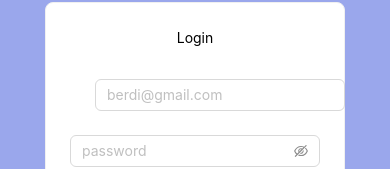
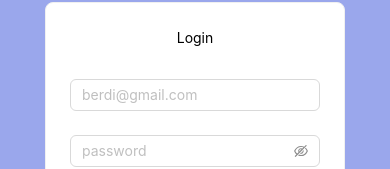
Before and after one commit to Shamil1001/todo-app, a React (Vite) app: page / in a window 390 px wide. Shown: the part 191-360 px from the top of the page. Built offline with nearby package versions, Linux system fonts and the light colour scheme.

Commit message:
register error fixed

```diff
--- a/src/pages/login.tsx
+++ b/src/pages/login.tsx
@@ -88,10 +88,11 @@ export default function Login() {
               rules={[{ message: "Please input your username!" }]}
             >
               <Input
-                style={{ marginLeft: "25px" }}
+                // style={{ marginLeft: "25px" }}
                 onChange={handleLogEmail}
                 placeholder="berdi@gmail.com"
                 value={email}
+                className="login_email"
               />
             </Form.Item>
 
@@ -108,6 +109,7 @@ export default function Login() {
                 type="password"
                 placeholder="password"
                 value={password}
+                className="login_password"
               />
             </Form.Item>
             {error && (
--- a/src/pages/register.css
+++ b/src/pages/register.css
@@ -24,5 +24,18 @@
   min-width: 300px;
   display: flex;
   justify-content: center;
+}
 
+.login_email{
+  margin-left: 25px;
 }
+
+@media (max-width: 575px) {
+  .login_email {
+    width: 100%;
+    margin-left: 0;
+  }
+  .login_password{
+    width: 100%;
+  }
+}
--- a/src/pages/register.tsx
+++ b/src/pages/register.tsx
@@ -23,22 +23,6 @@ export default function Register() {
     console.log("Success:", values);
   };
 
-  // auth.onAuthStateChanged((user) => {
-  //   if (user) {
-  //     console.log("userrrrrrrrr");
-  //     // navigate("/todo");
-  //   }
-  // });
-
-  // useEffect(() => {
-  //   auth.onAuthStateChanged((user) => {
-  //     if (user) {
-  //       console.log("userrrrrrrrr");
-  //       // navigate("/todo");
-  //     }
-  //   });
-  // }, []);
-
   const onFinishFailed = (errorInfo: any) => {
     console.log("Failed:", errorInfo);
   };
@@ -54,8 +38,9 @@ export default function Register() {
       regEmail.length == 0
     ) {
       setUserError("Please, fill the blanks");
-    } else if (regEmail.includes("@")) {
-      setUserError("Please, write email coorectly");
+    }
+    if (regEmail.includes("@") == false) {
+      setUserError("Please, write email correctly");
     } else if (
       registerInformation.password !== registerInformation.confirmPassword
     ) {
@@ -67,7 +52,7 @@ export default function Register() {
         registerInformation.password
       )
         .then(() => {
-          navigate("/todo");
+          navigate("/");
         })
         .catch(() => {
           console.log("User is already have");
@@ -112,6 +97,7 @@ export default function Register() {
                 onChange={handleRegEmail}
                 value={regEmail}
                 placeholder="berdi@gmail.com"
+                className="register_email"
               />
             </Form.Item>
 
@@ -132,6 +118,7 @@ export default function Register() {
                 }
                 // ref={passwordRef}
                 placeholder="password"
+                className="register_password"
                 type="password"
                 value={registerInformation.password}
               />
@@ -145,6 +132,7 @@ export default function Register() {
             >
               <Input.Password
                 // style={{ width: "97%" }}
+                className="register_confirm"
                 onChange={(e) =>
                   setRegisterInformation({
                     ...registerInformation,
```
